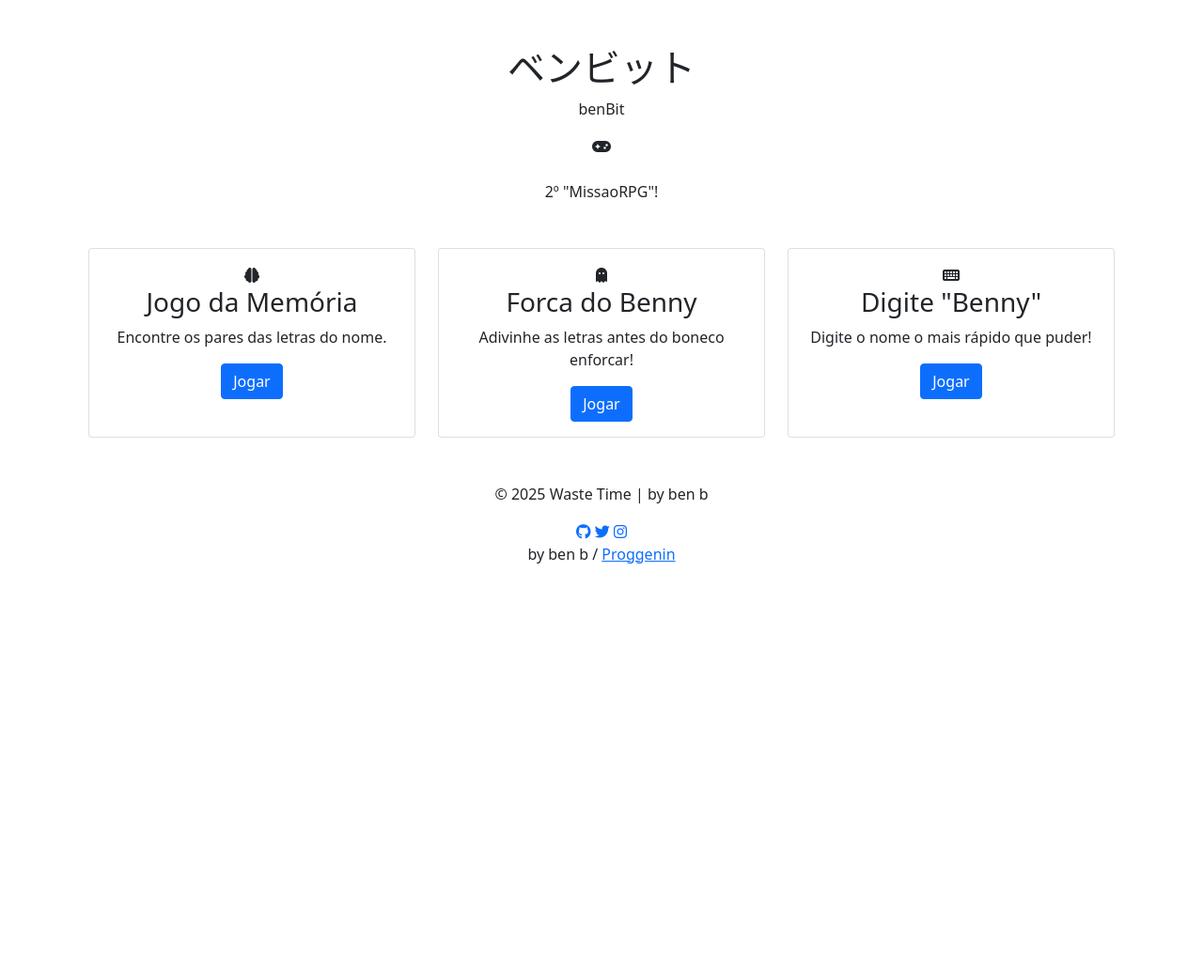
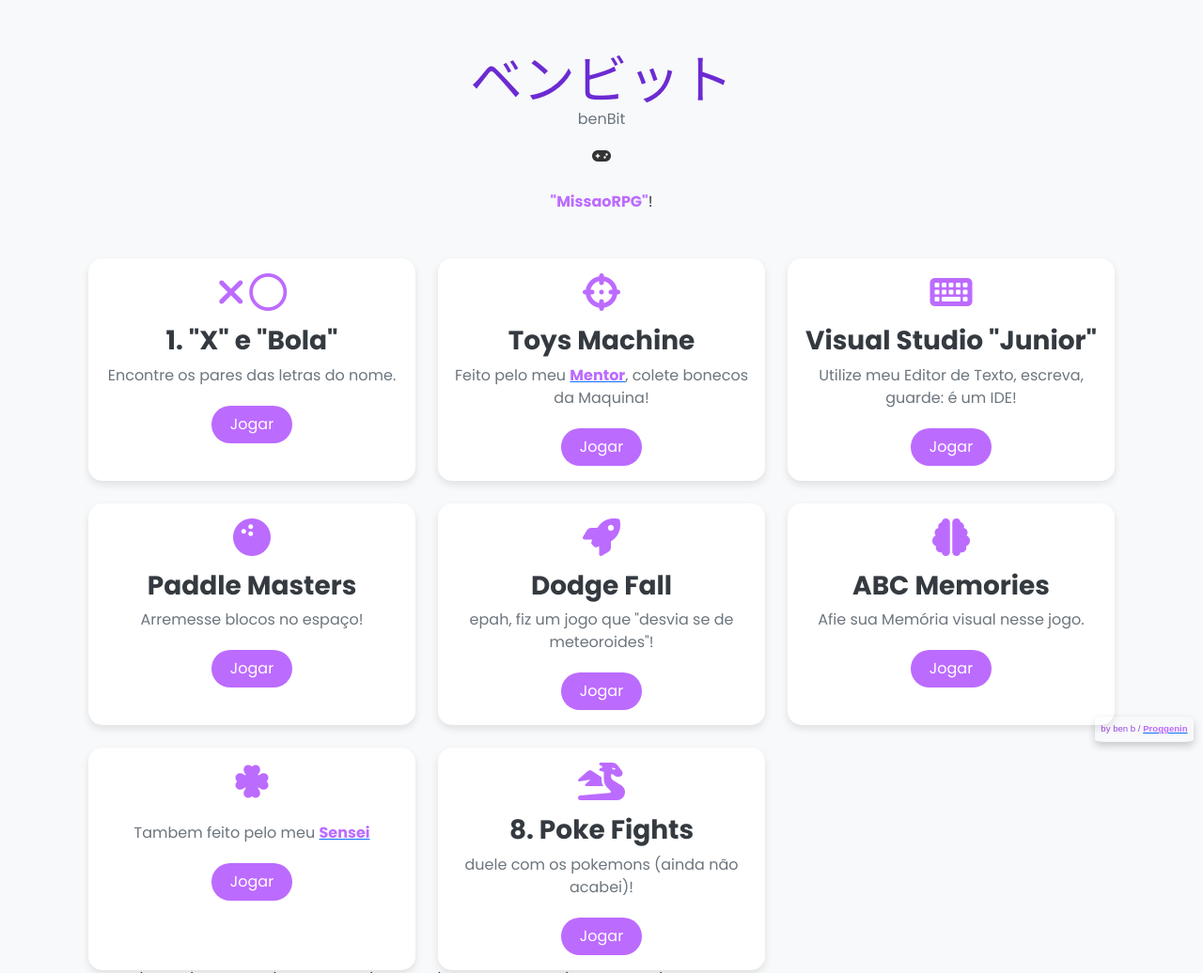
Before and after one commit to bybenb/mRPG_OneForAll, a plain HTML site: page index.html in a window 1280 px wide. Shown: the top 1036 px of the page at 94% size. Before the commit the page ends 800 px from the top, so only its background shows below. Drawn offline with nearby package versions, Linux system fonts and the light colour scheme; files that its build step writes are made by us from their sources; a script that the page names is missing; files whose address does not match are found by name.

Commit message:
feat(diretorios): Organiza em pastas proprias+

```diff
--- a/belezas/style.css
+++ b/belezas/style.css
@@ -8,7 +8,7 @@ body {
 .logo {
     font-family: 'Pacifico', cursive;
     font-size: 3.5rem;
-    color: #ff6b6b;
+    color: #6B2BD2;
     margin-bottom: 0;
 }
 
@@ -18,7 +18,7 @@ body {
 }
 
 .highlight {
-    color: #ff6b6b;
+    color: #bc6bff;
     font-weight: bold;
 }
 
@@ -40,7 +40,7 @@ body {
 
 .game-icon {
     font-size: 2.5rem;
-    color: #ff6b6b;
+    color: #bc6bff;
     margin-bottom: 15px;
 }
 
@@ -55,14 +55,14 @@ body {
 }
 
 .btn-primary {
-    background-color: #ff6b6b;
+    background-color: #bc6bff;
     border: none;
     padding: 8px 20px;
     border-radius: 50px;
 }
 
 .btn-primary:hover {
-    background-color: #ff5252;
+    background-color: #9848da;
 }
 
 
@@ -79,6 +79,9 @@ body {
     color: #6c757d;
     font-size: 0.9rem;
 }
+.copyright:hover {
+    color: #6B2BD2;
+}
 
 .social-links a {
     color: #6c757d;
@@ -88,7 +91,7 @@ body {
 }
 
 .social-links a:hover {
-    color: #ff6b6b;
+    color: #6B2BD2;
 }
 
 
@@ -98,7 +101,7 @@ body {
   position: fixed;
 
   font-family: Arial, Helvetica, sans-serif;
-  color: #ff5252;
+  color: #9848da;
   padding: .4rem;
 
   bottom: 10px;
--- a/index.html
+++ b/index.html
@@ -3,16 +3,19 @@
 <head>
     <meta charset="UTF-8">
     <meta name="viewport" content="width=device-width, initial-scale=1.0">
-    <title>ベンビット | by ben b</title>
+    <title>Missão RPG | ベン san</title>
 
     <link href="https://cdn.jsdelivr.net/npm/bootstrap@5.3.0/dist/css/bootstrap.min.css" rel="stylesheet">
     <link rel="stylesheet" href="https://cdnjs.cloudflare.com/ajax/libs/font-awesome/6.4.0/css/all.min.css">
     <link href="https://fonts.googleapis.com/css2?family=Pacifico&family=Poppins:wght@400;700&display=swap" rel="stylesheet">
+
+
     <!-- De Reserva -->
-    <link rel="stylesheet" href="bootstrap/css/bootstrap.min.css">
-    <link rel="stylesheet" href="fontawesome/css/all.min.css">
+    <link rel="stylesheet" href="belezas/bootstrap/css/bootstrap.min.css">
+    <link rel="stylesheet" href="belezas/fontawesome/css/all.min.css">
     <!--  -->
-    <link rel="stylesheet" href="style.css">
+
+    <link rel="stylesheet" href="belezas/style.css">
 
 </head>
 <body>
@@ -27,52 +30,131 @@
         </header>
 
 
-        <!-- Section Intro -->
+        <!-- Section Intro titulo -->
         <section class="intro mb-5">
-            <p>2º <span class="highlight">"MissaoRPG"</span>!</p>
+            <p><span class="highlight">"MissaoRPG"</span>!</p>
         </section>
 
 
-        <!-- Grid de Jogos -->
+        <!-- Grid das Pages -->
         <section class="games">
             <div class="row g-4">
-                <!-- Jogo 1: Jogo da Memória -->
+                <!-- Jogo 1: X Ball -->
                 <div class="col-md-4 col-sm-6">
                     <div class="game-card card h-100">
                         <div class="card-body">
-                            <i class="fas fa-brain game-icon"></i>
-                            <h3 class="game-title">Jogo da Memória</h3>
+                            <i class="fa-solid fa-times game-icon"></i>&nbsp;<i class="fa-regular fa-circle game-icon"></i>
+                            <h3 class="game-title">1. "X" e "Bola"</h3>
                             <p class="game-desc">Encontre os pares das letras do nome.</p>
-                            <a href="1/index.html" class="btn btn-primary">Jogar</a>
+                            <a href="paginas/1/" class="btn btn-primary">Jogar</a>
                         </div>
                     </div>
                 </div>
 
-                <!-- Jogo 2: Forca -->
+                <!-- Jogo 2: Machine Capsule - do meu sensei Masahito Takeuchi -->
                 <div class="col-md-4 col-sm-6">
                     <div class="game-card card h-100">
                         <div class="card-body">
-                            <i class="fas fa-ghost game-icon"></i>
-                            <h3 class="game-title">Forca do Benny</h3>
-                            <p class="game-desc">Adivinhe as letras antes do boneco enforcar!</p>
-                            <a href="#" class="btn btn-primary">Jogar</a>
+                            <i class="fa-solid fa-crosshairs game-icon"></i>
+                            <h3 class="game-title">Toys Machine</h3>
+                            <p class="game-desc">Feito pelo meu <a href="https://ma5a.com" target="_blank" ><span class="highlight" >Mentor</span></a>, colete bonecos da Maquina!</p>
+                            <a href="paginas/2s/index.html" class="btn btn-primary">Jogar</a>
                         </div>
                     </div>
                 </div>
 
-                <!-- Jogo 3: Digite Rápido -->
+                <!-- Jogo 3: VS Kid -->
                 <div class="col-md-4 col-sm-6">
                     <div class="game-card card h-100">
                         <div class="card-body">
                             <i class="fas fa-keyboard game-icon"></i>
-                            <h3 class="game-title">Digite "Benny"</h3>
-                            <p class="game-desc">Digite o nome o mais rápido que puder!</p>
-                            <a href="#" class="btn btn-primary">Jogar</a>
+                            <h3 class="game-title">Visual Studio "Junior"</h3>
+                            <p class="game-desc">Utilize meu Editor de Texto, escreva, guarde: é um IDE!</p>
+                            <a href="paginas/3/" class="btn btn-primary">Jogar</a>
                         </div>
                     </div>
                 </div>
 
+                <!-- Jogo 4: PaddleMasters -->
+                <div class="col-md-4 col-sm-6">
+                    <div class="game-card card h-100">
+                        <div class="card-body">
+                            <i class="fa-solid fa-bowling-ball game-icon"></i>
+                            <h3 class="game-title">Paddle Masters</h3>
+                            <p class="game-desc"> Arremesse blocos no espaço!</p>
+                            <a href="paginas/4/index.html" class="btn btn-primary">Jogar</a>
+                        </div>
+                    </div>
+                </div>
+
+                <!-- Jogo 5: Dodge Fall -->
+                <div class="col-md-4 col-sm-6">
+                    <div class="game-card card h-100">
+                        <div class="card-body">
+                            <i class="fa-solid fa-rocket game-icon"></i>
+                            <h3 class="game-title">Dodge Fall</h3>
+                            <p class="game-desc"> epah, fiz um jogo que "desvia se de meteoroides"!</p>
+                            <a href="paginas/5/v2/the-goat.html" class="btn btn-primary">Jogar</a>
+                        </div>
+                    </div>
+                </div>
+
+                <!-- Jogo 6: Memória -->
+                <div class="col-md-4 col-sm-6">
+                    <div class="game-card card h-100">
+                        <div class="card-body">
+                            <i class="fa-solid fa-brain game-icon"></i>
+                            <h3 class="game-title">ABC Memories</h3>
+                            <p class="game-desc"> Afie sua Memória visual nesse jogo.</p>
+                            <a href="paginas/6.8/index.html" class="btn btn-primary">Jogar</a>
+                        </div>
+                    </div>
+                </div>
+
+                <!-- Jogo 7:  - do meu sensei "Masahito Takeuchi" -->
+                <div class="col-md-4 col-sm-6">
+                    <div class="game-card card h-100">
+                        <div class="card-body">
+                            <i class="fa-solid fa-clover game-icon"></i>
+                            <h3 class="game-title"></h3>
+                            <p class="game-desc">Tambem feito pelo meu <a href="https://ma5a.com" target="_blank" ><span class="highlight" >Sensei</span></a></p>
+                            <a href="paginas/7s/" class="btn btn-primary">Jogar</a>
+                        </div>
+                    </div>
+                </div>
+
+                <!-- Jogo 8: Pikachu - Não acabei -->
+                <div class="col-md-4 col-sm-6">
+                    <div class="game-card card h-100">
+                        <div class="card-body">
+                            <i class="fa-solid fa-dragon game-icon"></i>
+                            <h3 class="game-title">8. Poke Fights</h3>
+                            <p class="game-desc">duele com os pokemons (ainda não acabei)!</p>
+                            <a href="paginas/8/v1/index.html" class="btn btn-primary">Jogar</a>
+                        </div>
+                    </div>
+                </div>
+code "C:\Users\LINO SOFT\Documents\bybenb\bybenb_github\missaoRPG\0. One For All"
+                <!-- Jogo 8: Pikachu - Não acabei -->
+                <div class="col-md-4 col-sm-6">
+                    <div class="game-card card h-100">
+                        <div class="card-body">
+                            <i class="fa-solid fa-dragon game-icon"></i>
+                            <h3 class="game-title">8. Poke Fights</h3>
+                            <p class="game-desc">duele com os pokemons (ainda não acabei)!</p>
+                            <a href="paginas/8/v1/index.html" class="btn btn-primary">Jogar</a>
+                        </div>
+                    </div>
+                </div>
+
+
+
+
                 <!-- ..................... ........................ ..................... .................. .......... ... -->
+
+
+
+
             </div>
         </section>
 
@@ -80,9 +162,9 @@
         <footer class="mt-5">
             <p class="copyright">&copy; 2025 Waste Time | by ben b</p>
             <div class="social-links">
-                <a href=""><i class="fab fa-github"></i></a>
-                <a href="#"><i class="fab fa-twitter"></i></a>
-                <a href="#"><i class="fab fa-instagram"></i></a>
+                <a target="_blank" href="https://github.com/bybenb"><i class="fab fa-github"></i></a>
+                <a target="_blank" href="https://twitter.com/BKapa8"><i class="fab fa-twitter"></i></a>
+                <a target="_blank" href="https://instagram.com/bkapa8"><i class="fab fa-instagram"></i></a>
             </div>
         </footer>
 
@@ -90,9 +172,8 @@
         </div>
     </div>
 
-    <!-- oCodigo JS -->
-
-    <script src="https://cdn.jsdelivr.net/npm/bootstrap@5.3.0/dist/js/bootstrap.bundle.min.js"></script>
+    <!-- <script src="https://cdn.jsdelivr.net/npm/bootstrap@5.3.0/dist/js/bootstrap.bundle.min.js"></script> -->
+    <!-- <script src="belezas/bootstrap/javascript/bootstrap.bundle.min.js" ></script> -->
     <script src="script.js"></script>
 </body>
 </html>
```
Also changed, not shown: paginas/4/script.js (+14 -20 lines).
